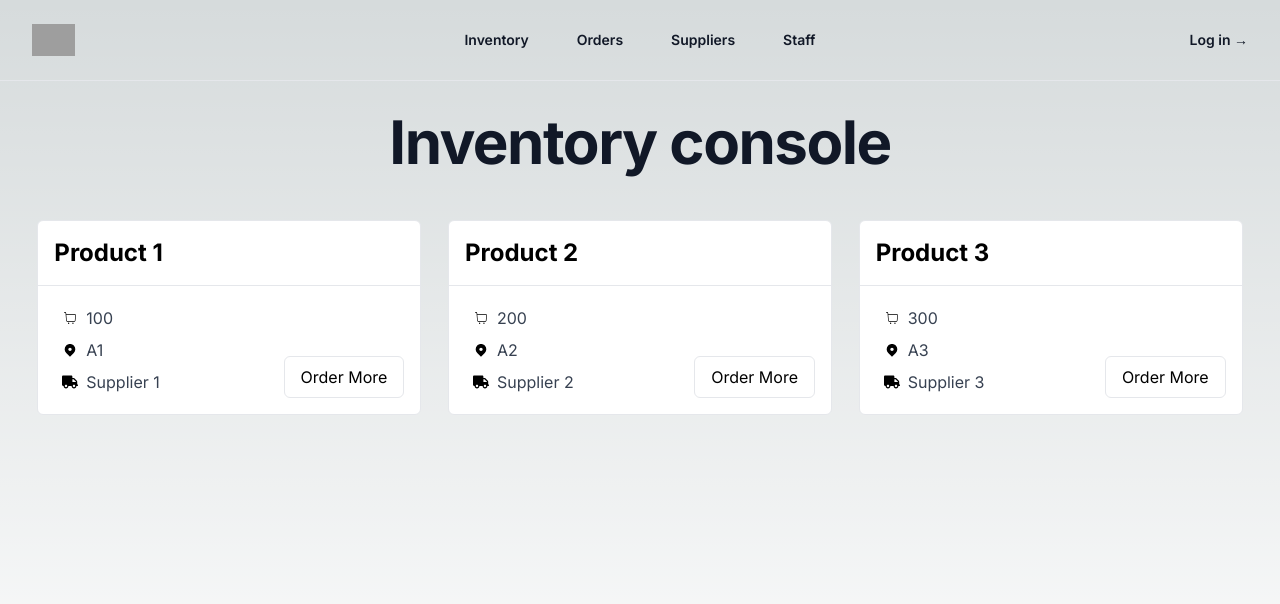
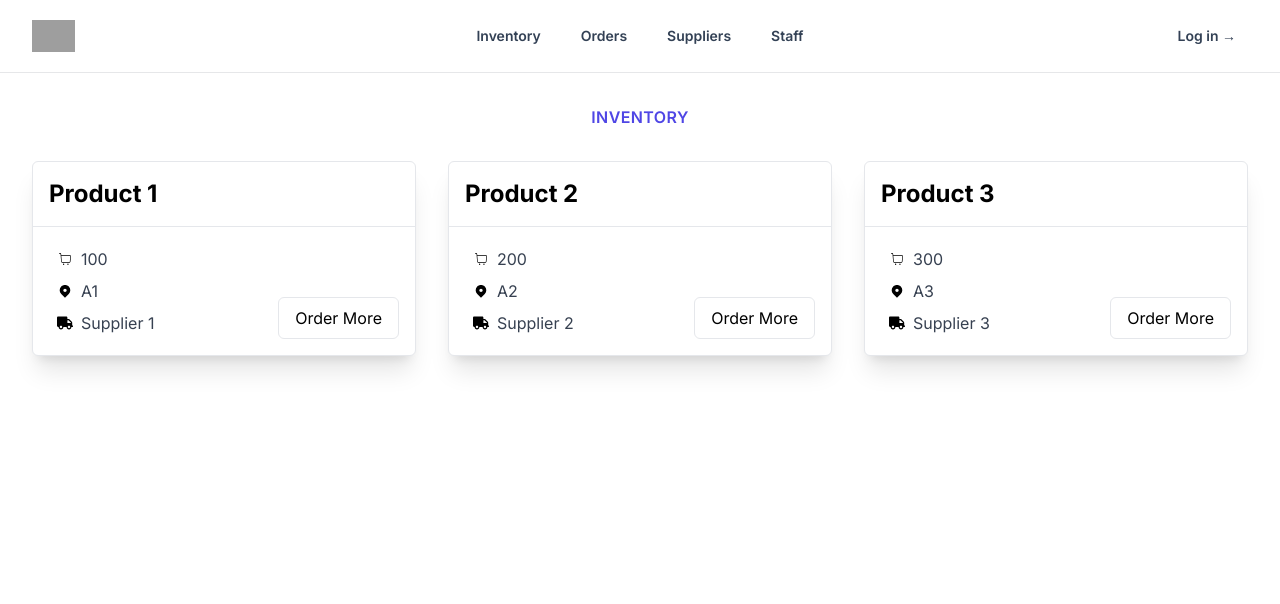
Before and after one commit to Team-Ventare/shim, a Next.js app: page /inventory in a window 1280 px wide. Shown: the top 604 px of the page. Built offline with nearby package versions, Linux system fonts and the light colour scheme; grey boxes are pictures that could not be loaded.

Commit message:
inventory & nav fixes

```diff
--- a/app/inventory/page.tsx
+++ b/app/inventory/page.tsx
@@ -13,19 +13,22 @@ const products = [
 
 export default function Example() {
   return (
-    <div className="min-h-screen max-h-screen relative isolate">
+    <div className="bg-white min-h-screen min-w-screen max-w-screen">
       <Nav />
 
-      <div className="w-screen mx-auto pt-20 py-16 px-6">
-        <div className="text-center pt-8">
-          <h1 className="text-4xl font-bold tracking-tight text-gray-900 sm:text-6xl">
-            Inventory console
-          </h1>
+      <div className="mx-auto min-w-screen p-4">
+        <div className="text-center p-4 mb-2">
+          <h2 className="text-base text-indigo-600 font-semibold tracking-wide uppercase">
+            Inventory
+          </h2>
         </div>
 
-        <div className="grid grid-flow-col py-12">
-          {products.map((product) => (
-            <div className="border border-gradient rounded-md m-auto w-96 h-auto bg-white relative">
+        <div className="flex flex-row flex-wrap justify-center py-2">
+          {products.map((product, index) => (
+            <div
+              className="border border-gradient rounded-md m-auto w-96 h-auto bg-white relative flex-shrink-0 mb-4 shadow-xl"
+              key={index}
+            >
               <div className="text-black p-4 rounded-md rounded-b-none border-b">
                 <strong className="text-2xl">{product.name}</strong>
               </div>
--- a/app/nav/navbar.tsx
+++ b/app/nav/navbar.tsx
@@ -3,6 +3,7 @@
 import { Bars3Icon, XMarkIcon } from "@heroicons/react/24/outline";
 import { Dialog } from "@headlessui/react";
 import { useState } from "react";
+import Link from "next/link";
 
 const navigation = [
   { name: "Inventory", href: "/inventory" },
@@ -15,20 +16,20 @@ const Nav = () => {
   const [mobileMenuOpen, setMobileMenuOpen] = useState(false);
 
   return (
-    <header className="absolute inset-x-0 top-0 z-50 border-b">
+    <div className="top-0 z-50 mx-auto border-b border-slate-900/10 backdrop-blur sticky">
       <nav
-        className="flex items-center justify-between p-6 lg:px-8"
+        className="flex items-center justify-between px-6 py-4 lg:px-8"
         aria-label="Global"
       >
         <div className="flex lg:flex-1">
-          <a href="/" className="-m-1.5 p-1.5">
+          <Link href="/" className="-m-1.5 p-1.5">
             <span className="sr-only">Your Company</span>
             <img
               className="h-8 w-auto"
               src="https://tailwindui.com/img/logos/mark.svg?color=indigo&shade=600"
               alt=""
             />
-          </a>
+          </Link>
         </div>
         <div className="flex lg:hidden">
           <button
@@ -40,21 +41,24 @@ const Nav = () => {
             <Bars3Icon className="h-6 w-6" aria-hidden="true" />
           </button>
         </div>
-        <div className="hidden lg:flex lg:gap-x-12">
+        <div className="hidden lg:flex lg:gap-x-4">
           {navigation.map((item) => (
-            <a
+            <Link
               key={item.name}
               href={item.href}
-              className="text-sm font-semibold leading-6 text-gray-900"
+              className="text-sm font-semibold leading-6 text-slate-700 hover:bg-slate-100 px-3 py-2 rounded-md"
             >
               {item.name}
-            </a>
+            </Link>
           ))}
         </div>
         <div className="hidden lg:flex lg:flex-1 lg:justify-end">
-          <a href="#" className="text-sm font-semibold leading-6 text-gray-900">
+          <Link
+            href="#"
+            className="text-sm font-semibold leading-6 text-slate-700 hover:bg-slate-100 px-3 py-2 rounded-md"
+          >
             Log in <span aria-hidden="true">&rarr;</span>
-          </a>
+          </Link>
         </div>
       </nav>
       <Dialog
@@ -66,14 +70,14 @@ const Nav = () => {
         <div className="fixed inset-0 z-50" />
         <Dialog.Panel className="fixed inset-y-0 right-0 z-50 w-full overflow-y-auto bg-white px-6 py-6 sm:max-w-sm sm:ring-1 sm:ring-gray-900/10">
           <div className="flex items-center justify-between">
-            <a href="#" className="-m-1.5 p-1.5">
+            <Link href="#" className="-m-1.5 p-1.5">
               <span className="sr-only">Your Company</span>
               <img
                 className="h-8 w-auto"
                 src="https://tailwindui.com/img/logos/mark.svg?color=indigo&shade=600"
                 alt=""
               />
-            </a>
+            </Link>
             <button
               type="button"
               className="-m-2.5 rounded-md p-2.5 text-gray-700"
@@ -87,28 +91,28 @@ const Nav = () => {
             <div className="-my-6 divide-y divide-gray-500/10">
               <div className="space-y-2 py-6">
                 {navigation.map((item) => (
-                  <a
+                  <Link
                     key={item.name}
                     href={item.href}
-                    className="-mx-3 block rounded-lg px-3 py-2 text-base font-semibold leading-7 text-gray-900 hover:bg-gray-50"
+                    className="-mx-3 block rounded-lg px-3 py-2 text-base font-semibold leading-7 text-slate-700 hover:bg-gray-50"
                   >
                     {item.name}
-                  </a>
+                  </Link>
                 ))}
               </div>
               <div className="py-6">
-                <a
+                <Link
                   href="#"
-                  className="-mx-3 block rounded-lg px-3 py-2.5 text-base font-semibold leading-7 text-gray-900 hover:bg-gray-50"
+                  className="-mx-3 block rounded-lg px-3 py-2.5 text-base font-semibold leading-7 text-slate-700 hover:bg-gray-50"
                 >
                   Log in
-                </a>
+                </Link>
               </div>
             </div>
           </div>
         </Dialog.Panel>
       </Dialog>
-    </header>
+    </div>
   );
 };
 
--- a/app/page.tsx
+++ b/app/page.tsx
@@ -4,7 +4,7 @@ import { Nav } from "./nav/navbar";
 
 export default function Example() {
   return (
-    <div className="min-h-screen max-h-screen relative isolate">
+    <div className="min-h-screen max-h-screen relative isolate bg-white">
       <Nav />
 
       <div className="mx-auto max-w-2xl py-32 sm:py-48 lg:py-56 px-6 pt-14 lg:px-8">
```
